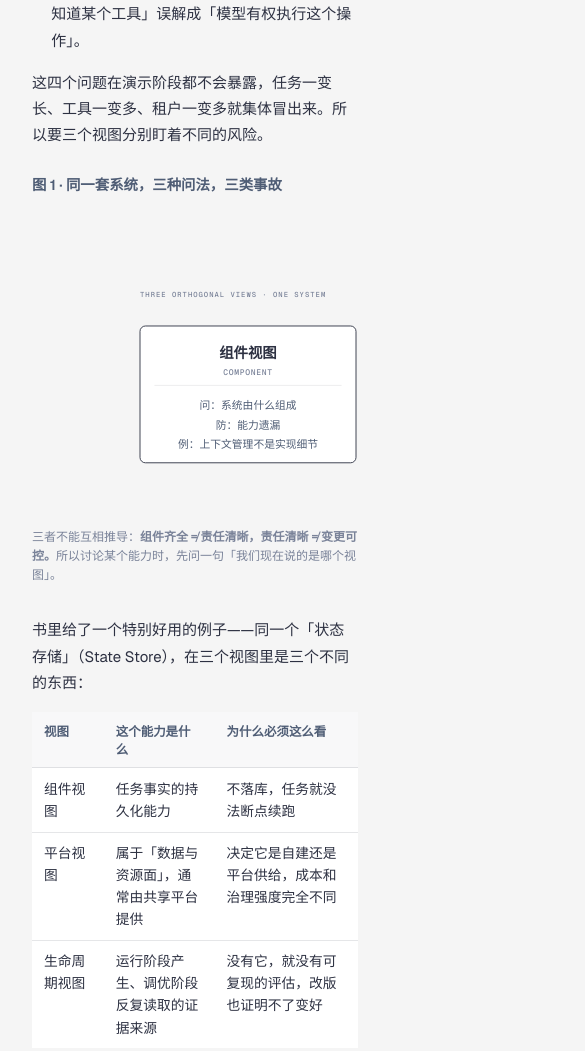
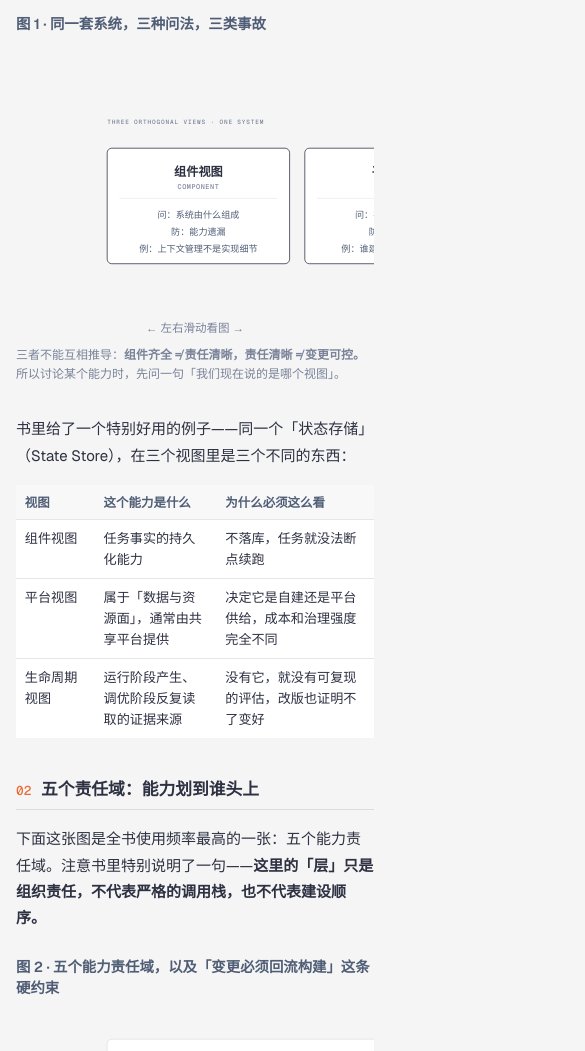
Before and after one commit to JensonCJ/ai-agent-daily, a plain HTML site: page day02.html in a window 390 px wide. Shown: the part 895-1946 px from the top of the page, 585 px wide, since content can reach past the window. Drawn offline with nearby package versions, Linux system fonts and the light colour scheme.

Commit message:
mobile css + index links

```diff
--- a/day02.html
+++ b/day02.html
@@ -63,7 +63,15 @@
     .ret-label { fill: var(--accent); font: 500 12px var(--sans); text-anchor: middle; }
     .brace { fill: none; stroke: var(--muted); stroke-width: 1; }
     .brace-label { fill: var(--ink); font: 500 12px var(--sans); }
-  </style>
+      @media (max-width: 760px) {
+      body { padding: 1.5rem 1rem 2.5rem; }
+      .meta { gap: 0.6rem; }
+      svg { min-width: 760px; }
+      .svg-wrap { -webkit-overflow-scrolling: touch; }
+      .svg-wrap::after { content: '← 左右滑动看图 →'; display: block; padding-top: 0.35rem; text-align: center; color: var(--soft); font-size: 0.72rem; }
+      table { font-size: 0.82rem; }
+      th, td { padding: 0.5rem 0.55rem; }
+    }</style>
 </head>
 <body>
 <main class="frame">
```
Also changed, not shown: day01.html (+9 -1 lines), day03.html (+9 -1 lines), index.html (+9 -1 lines), 1 other file.
